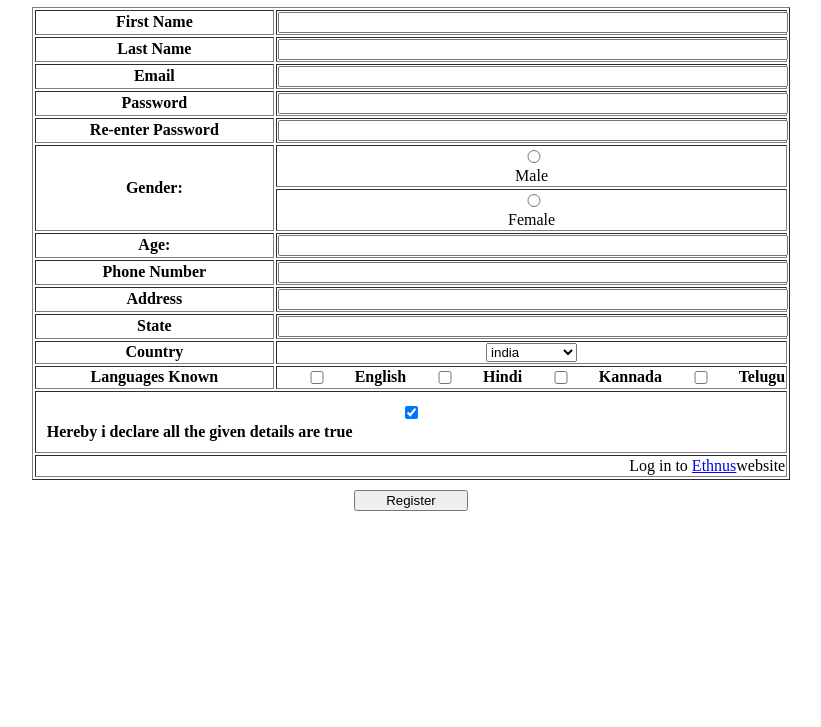
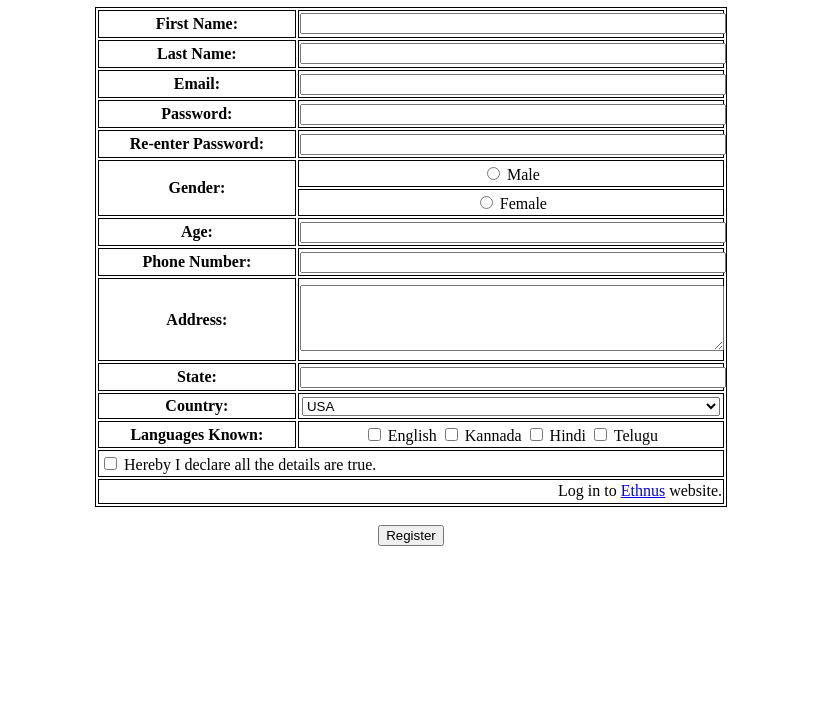
Before and after one commit to harsh-076/Ethnus-mern, a plain HTML site: page HTML/HTML-task5.html in a window 1280 px wide. Shown: the part 73-800 px from the top of the page, without its empty margins (229-1050 px from the left). Drawn offline with Linux system fonts and the light colour scheme.

Commit message:
Update HTML-task5.html

```diff
--- a/HTML/HTML-task5.html
+++ b/HTML/HTML-task5.html
@@ -1,135 +1,119 @@
 <!DOCTYPE html>
-<html lang="en">
+<html>
 <head>
-    <meta charset="UTF-8">
-    <meta name="viewport" content="width=device-width, initial-scale=1.0">
-    <title>Document</title>
-    <!-- <style>
-        h1{
-            color:blue;
+    <title>Registration Form</title>
+    <style>
+        body {
+            text-align: center;
         }
-    </style> -->
-    <link href="./HTML-task5.css" rel="stylesheet"/>
+
+        h1 {
+            color: blue;
+        }
+
+        table {
+            margin: auto;
+        }
+
+        input[type="text"],
+        input[type="password"],
+        input[type="number"],
+        select,
+        textarea {
+            width: 99%;
+        }
+
+        th {
+            font-weight: bold;
+        }
+
+        #consent{
+            text-align: left;
+        }
+        #link{
+            text-align: right;
+        }
+    </style>
 </head>
-
 <body>
-
-    <h1> Registration form </h1>
-    <div >
-
+    <h1>Registration Form</h1>
     <form>
-    <table border="1">
-
+        <table border="1" bordercolor="black" height="500px" width="50%">
             <tr>
-            <th>First Name</th>
-            <th>
-                <input type="text">
-
-            </th>
+                <th>First Name:</th>
+                <td><input type="text" name="first_name"></td>
             </tr>
             <tr>
-            <th>Last Name</th>
-            <th>
-                <input type="text">
-            </th>
+                <th>Last Name:</th>
+                <td><input type="text" name="last_name"></td>
             </tr>
             <tr>
-            <th>Email</th>
-            <th>
-                <input type="email">
-            </th>
+                <th>Email:</th>
+                <td><input type="text" name="email"></td>
             </tr>
             <tr>
-            <th>Password</th>
-            <th>
-                <input type="password">
-            </th>
+                <th>Password:</th>
+                <td><input type="password" name="password"></td>
             </tr>
             <tr>
-            <th>Re-enter Password</th>
-            <th>
-            <input type="password">
-            </th>
+                <th>Re-enter Password:</th>
+                <td><input type="password" name="re_password"></td>
             </tr>
             <tr>
                 <th rowspan="2">Gender:</th>
-
-            <td>
-                <input type="radio" name="gender" value="male"/>Male</td>
+                <td><input type="radio" name="gender" value="male"> Male</td>
             </tr>
             <tr>
+                <td><input type="radio" name="gender" value="female"> Female</td>
+            </tr>
+            <tr>
+                <th>Age:</th>
+                <td><input type="number" name="age"></td>
+            </tr>
+            <tr>
+                <th>Phone Number:</th>
+                <td><input type="text" name="phone"></td>
+            </tr>
+            <tr>
+                <th>Address:</th>
+                <td><textarea name="address" rows="4"></textarea></td>
+            </tr>
+            <tr>
+                <th>State:</th>
+                <td><input type="text" name="state"></td>
+            </tr>
+            <tr>
+                <th>Country:</th>
                 <td>
-                <input type="radio" name="gender" value="female"/>Female
+                    <select name="country">
+                        <option value="USA">USA</option>
+                        <option value="India">India</option>
+                        <option value="Germany">Germany</option>
+                    </select>
                 </td>
             </tr>
-
             <tr>
-            <th>Age:</th>
-            <th>
-            <input type="number">
-            </th>
+                <th>Languages Known:</th>
+                <td>
+                    <input type="checkbox" name="languages" value="English"> English
+                    <input type="checkbox" name="languages" value="Kannada"> Kannada
+                    <input type="checkbox" name="languages" value="Hindi"> Hindi
+                    <input type="checkbox" name="languages" value="Telugu"> Telugu
+                </td>
             </tr>
             <tr>
-            <th>Phone Number</th>
-            <th>
-                <input type="text">
-            </th>
+                <td id="consent" colspan="2">
+                    <input type="checkbox" name="declaration" value="true"> Hereby I declare all the details are true.
+                </td>
             </tr>
             <tr>
-            <th>Address</th>
-            <th>
-                <input type="text">
-            </th>
-        </tr>
-        <tr>
-            <th>State</th>
-            <th>
-                <input type="text">
-            </th>
-        </tr>
-        <tr>
-            <th>Country</th>
-            <th>
-                <select>
-                    <option>india</option>
-                    <option>pakistan</option>
-                    <option>bangladesh</option>
-                </select>
-            </th>
-        </tr>
-        <tr>
-            <th>Languages Known</th>
-            <th class="display">
-                <input type="checkbox" >
-                <value>English</value>
-                <input type="checkbox" >
-                <value>Hindi</value>
-                <input type="checkbox" >
-                <value>Kannada</value>
-                <input type="checkbox" >
-                <value>Telugu</value>
-            </th>
-        </tr>
-
-    <tr><div class="declare">
-        <th  colspan="2"><div class="hereby">
-            <input type="checkbox" checked="checked">
-            Hereby i declare all the given details are true </div>
-
-
-        </th></div>
-    </tr>
-    <tr>
-        <td align="right" colspan="2">Log in to <a href="https://www.ethnus.com">Ethnus</a>website
+                <td id="link" colspan="2">
+                    Log in to <a href="https://ethnus.com/">Ethnus</a> website.
                 </td>
             </tr>
-
-
         </table>
+        <br>
         <input type="submit" value="Register">
     </form>
-   </div>
-
-
 </body>
 </html>
```
Lines whose indentation alone changed are shown as unchanged.
